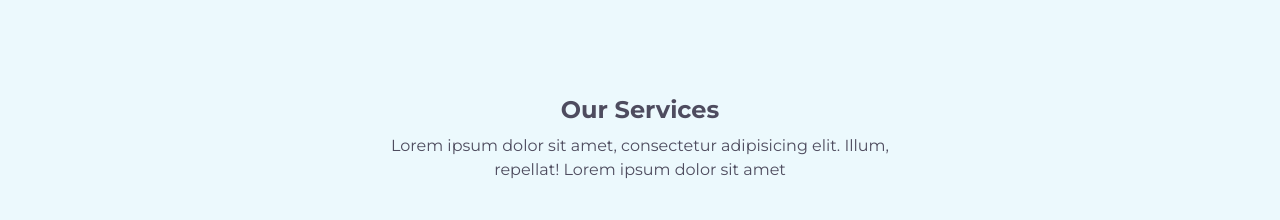
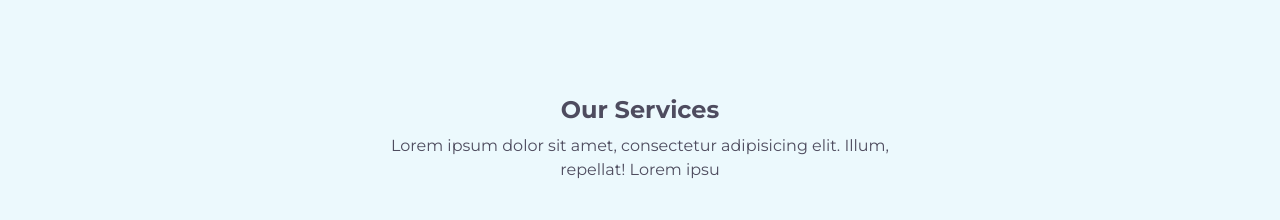
Before and after one commit to OlaoluwaVincent/Medical-Health, a plain HTML site: page index.html in a window 1280 px wide. Shown: the part 800-1020 px from the top of the page. Drawn offline with nearby package versions, Linux system fonts and the light colour scheme.

Commit message:
Update index.html

```diff
--- a/index.html
+++ b/index.html
@@ -48,7 +48,7 @@
     <section id="services">
         <h2>Our Services</h2>
         <p>
-            Lorem ipsum dolor sit amet, consectetur adipisicing elit. Illum, repellat! Lorem ipsum dolor sit amet
+            Lorem ipsum dolor sit amet, consectetur adipisicing elit. Illum, repellat! Lorem ipsu
         </p>
         <div class="container">
             <article>
```
